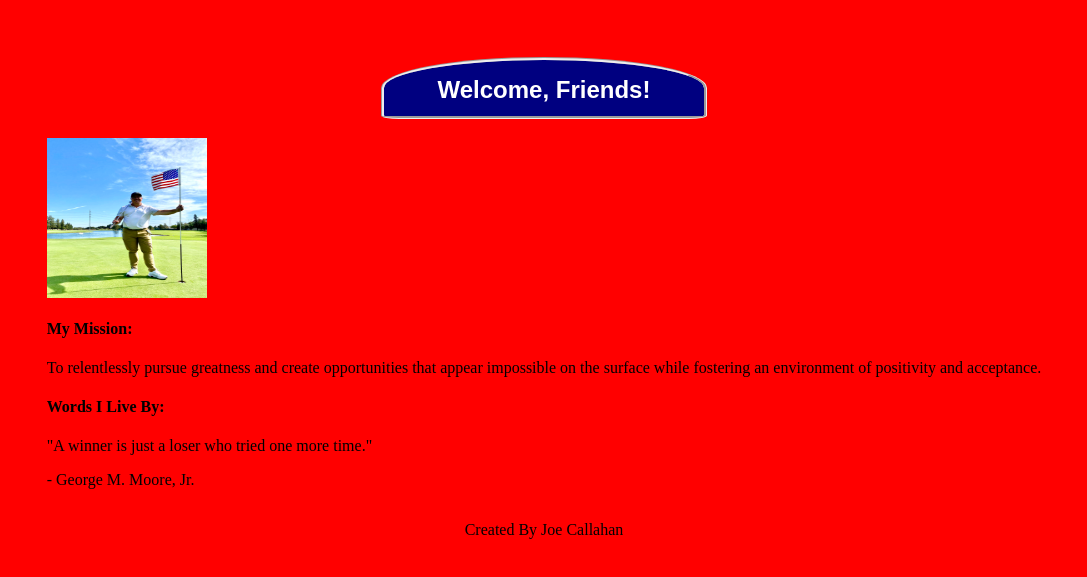
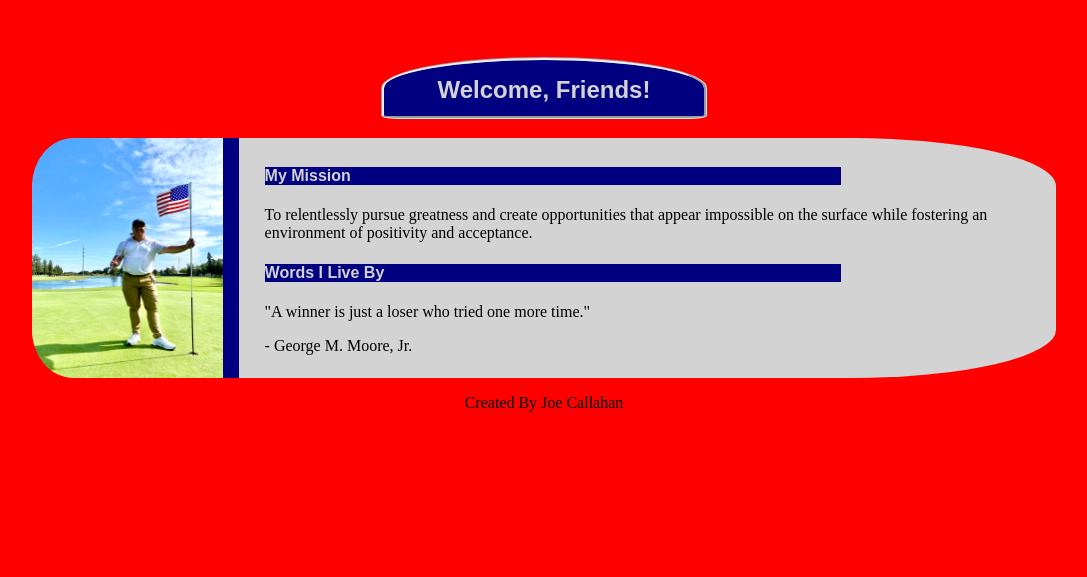
Before and after one commit to Joe-Callahan/career-simulation-personal-website-part2, a plain HTML site: page index.html in a window 1280 px wide. Shown: the part 171-748 px from the top of the page, without its empty margins (96-1183 px from the left). Drawn offline with Linux system fonts and the light colour scheme.

Commit message:
updates to index body

```diff
--- a/index.html
+++ b/index.html
@@ -1,7 +1,7 @@
 <html>
     <head>
       <link rel="stylesheet" href="style.css">
-      <title>Joe Callahan</title>
+      <title>Joe Callahan | Home</title>
     </head>
 
     <body>
@@ -24,15 +24,17 @@
           <img
             src="about-me-images/joe.jpg"
             alt="Joe on the green"
+            id="home-image"
           />
 
-            <h4>My Mission:</h4>
+          <div>
+            <h4>My Mission</h4>
 
             <p>
               To relentlessly pursue greatness and create opportunities that appear impossible on the surface while fostering an environment of positivity and acceptance.
             </p>
 
-            <h4>Words I Live By:</h4>
+            <h4>Words I Live By</h4>
 
             <p>
               "A winner is just a loser who tried one more time."
@@ -40,7 +42,7 @@
             <p>
               - George M. Moore, Jr.
             </p>
-
+          </div>
         </section>
       </main>
 
--- a/style.css
+++ b/style.css
@@ -47,7 +47,7 @@ nav > a {
 }
 
 main {
-  width: 95vw;
+  width: 90vw;
   margin-top: 2vw;
   display: flex;
   flex-direction: column;
@@ -55,7 +55,7 @@ main {
 }
 
 h2 {
-  color: white;
+  color: lightgray;
   font-family: fantasy;
   background-color: navy;
   width: 40vh;
@@ -70,6 +70,36 @@ h2 {
   border-style: groove;
 }
 
+section {
+  background-color: lightgray;
+  border-radius: 20%;
+  display: flex;
+  align-items: center;
+  width: 80vw;
+}
+
+#home-image {
+  height: 30vh;
+  width: 30vh;
+  border-start-start-radius: 20%;
+  border-end-start-radius: 20%;
+  margin-right: 2vw;
+  border-right-color: navy;
+  border-right-style: solid;
+  border-right-width: 2vh;
+}
+
+h4 {
+  color: lightgray;
+  font-family: fantasy;
+  background-color: navy;
+  width: 45vw;
+}
+
+#home-body {
+  width: 30vw;
+}
+
 img {
   height: 20vh;
   width: 20vh;
```
